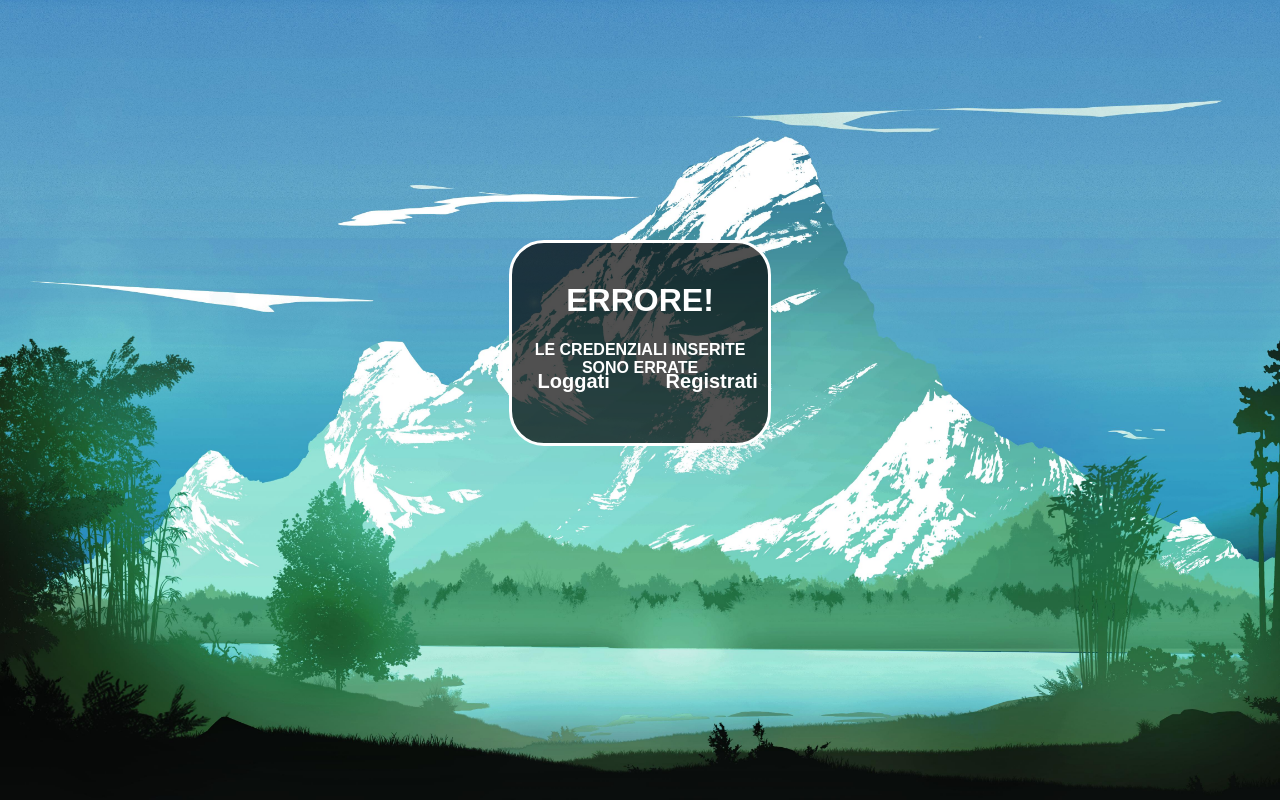
After one commit to UselessMOS0/ProgettoFlaskBP, a Flask app: template templates/errore.html in a window 1280 px wide. The commit adds this page. Run offline with Flask 2, Linux system fonts and the light colour scheme; the template is opened without the code that fills it, so the values that code supplies are empty; parts of the project's set-up code (start-up, migrations or seed data) failed here and were passed over.

Commit message:
errore login-grafica modalità

```diff
--- a/app.py
+++ b/app.py
@@ -43,7 +43,8 @@ def login():
                 session['username'] = username
                 return redirect(url_for('home'))
 
-        return redirect(url_for('login'))
+        return render_template("errore.html")
+        #return redirect(url_for('login'))
 
 
 @app.route("/registrazione", methods=['GET','POST'])
--- /dev/null
+++ b/templates/errore.html
@@ -0,0 +1,73 @@
+<html>
+    <head>
+        <style>
+
+        body{
+            background-image: url('/static/img/SfondoLogReg.jpg');
+            background-size: cover;
+            margin: 0;
+            padding: 0;
+            display: flex;
+            align-items: center;
+            justify-content: center;
+            font-family: sans-serif;
+            color: white;
+        }
+
+        #errore{
+            width: 20%;
+            height: 25%;
+            border-radius: 35px;
+            align-items: center;
+            justify-content: center;
+            position: absolute;
+            margin-left: auto;
+            margin-right: auto;
+            left: 0;
+            right: 0;
+            top: 30%;
+            text-align: center;
+            background: #020202b0;
+            border: 3px solid rgb(255, 255, 255);
+        }
+
+        #loggati{
+            position: absolute;
+            bottom: 15%;
+            left: 10%;
+            font-size: 20px;
+        }
+
+        #registrati{
+            position: absolute;
+            bottom: 15%;
+            left: 60%;
+            font-size: 20px;
+        }
+
+        a {
+            color: white;
+            font-weight: bold;
+            text-decoration: none;
+            transition-duration: 200ms;
+        }
+
+        a:hover{
+            color: #4895ef;
+        }
+
+
+
+        </style>
+    </head>
+
+    <body>
+        <div id="errore">
+            <br>
+            <h1>ERRORE!</h1>
+            <h4>LE CREDENZIALI INSERITE SONO ERRATE</h4>
+            <p id="loggati"><a href="/login">Loggati</a></p>
+            <p id="registrati"><a href="/registrazione">Registrati</a></p>
+        </div>
+    </body>
+</html>
```
Also changed, not shown: templates/mod.html (+34 -2 lines), static/img/modMondo.jpg (added), static/img/modProvince.png (added), static/img/modWorld.jpg (deleted), 2 other files.
